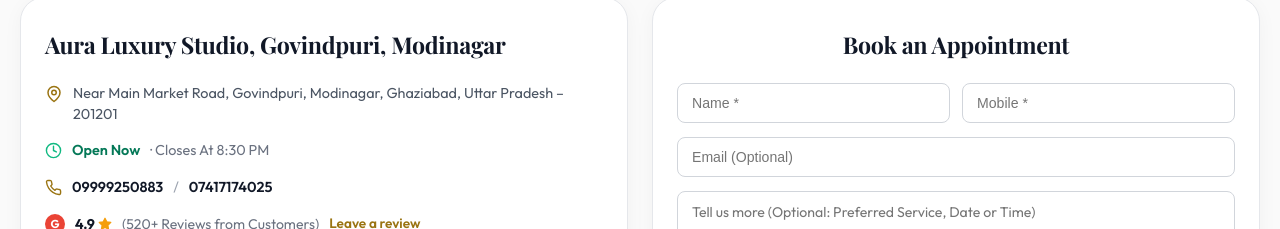
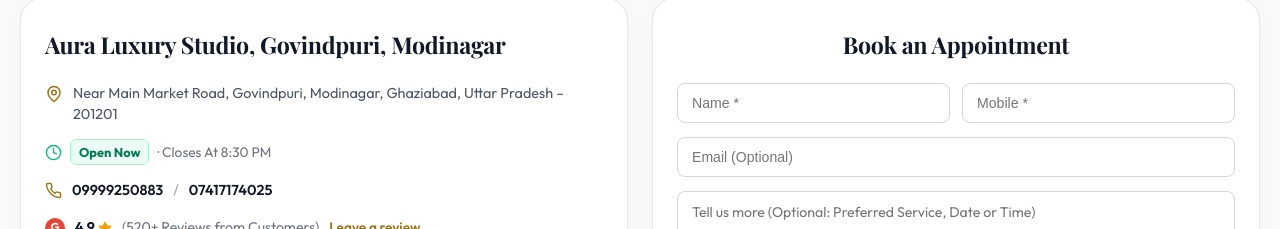
Before and after one commit to the-onelazyDev/aura-makeup-studio, a React (Vite) app in the folder frontend/: page / in a window 1280 px wide. Shown: the part 90-319 px from the top of the page. Built offline with nearby package versions, Linux system fonts and the light colour scheme; no server answers; a web font is replaced by a local one.

Commit message:
fix: make studio timing dynamic based on real-time IST hours

```diff
--- a/frontend/src/components/HeroSection.jsx
+++ b/frontend/src/components/HeroSection.jsx
@@ -1,8 +1,75 @@
-import React, { useState } from 'react';
+import React, { useState, useEffect } from 'react';
 import { MapPin, Clock, Phone, Star, Store, Check, Sparkles } from 'lucide-react';
 import { api } from '../services/api';
 
+const getStudioTimingStatus = () => {
+  try {
+    const now = new Date();
+    // Indian Standard Time (Asia/Kolkata)
+    const istString = now.toLocaleString("en-US", { timeZone: "Asia/Kolkata" });
+    const istDate = new Date(istString);
+    const hours = istDate.getHours();
+    const minutes = istDate.getMinutes();
+    const currentMinutes = hours * 60 + minutes;
+
+    const openMinutes = 9 * 60 + 30;   // 9:30 AM (570 mins)
+    const closeMinutes = 20 * 60 + 30; // 8:30 PM (1230 mins)
+
+    if (currentMinutes >= openMinutes && currentMinutes < closeMinutes) {
+      return {
+        isOpen: true,
+        statusText: 'Open Now',
+        timeText: '· Closes At 8:30 PM',
+        color: '#047857',
+        dotColor: '#10B981',
+        bgColor: '#ECFDF5',
+        borderColor: '#A7F3D0'
+      };
+    } else if (currentMinutes < openMinutes) {
+      return {
+        isOpen: false,
+        statusText: 'Closed Now',
+        timeText: '· Opens Today at 9:30 AM',
+        color: '#DC2626',
+        dotColor: '#EF4444',
+        bgColor: '#FEF2F2',
+        borderColor: '#FECACA'
+      };
+    } else {
+      return {
+        isOpen: false,
+        statusText: 'Closed Now',
+        timeText: '· Opens Tomorrow at 9:30 AM',
+        color: '#DC2626',
+        dotColor: '#EF4444',
+        bgColor: '#FEF2F2',
+        borderColor: '#FECACA'
+      };
+    }
+  } catch (e) {
+    return {
+      isOpen: false,
+      statusText: 'Open Daily',
+      timeText: '· 9:30 AM – 8:30 PM',
+      color: '#047857',
+      dotColor: '#10B981',
+      bgColor: '#ECFDF5',
+      borderColor: '#A7F3D0'
+    };
+  }
+};
+
 export default function HeroSection({ onOpenBooking, services = [] }) {
+  const [timingStatus, setTimingStatus] = useState(getStudioTimingStatus);
+
+  useEffect(() => {
+    setTimingStatus(getStudioTimingStatus());
+    const interval = setInterval(() => {
+      setTimingStatus(getStudioTimingStatus());
+    }, 30000); // refresh every 30s
+    return () => clearInterval(interval);
+  }, []);
+
   const [formData, setFormData] = useState({
     name: '',
     phone: '',
@@ -114,10 +181,20 @@
             </div>
 
             {/* Timings */}
-            <div style={{ display: 'flex', alignItems: 'center', gap: '10px', marginBottom: '14px', fontSize: '0.9rem' }}>
-              <Clock size={17} color="#10B981" style={{ flexShrink: 0 }} />
-              <span style={{ color: '#047857', fontWeight: '600' }}>Open Now</span>
-              <span style={{ color: '#6B7280' }}>· Closes At 8:30 PM</span>
+            <div style={{ display: 'flex', alignItems: 'center', gap: '8px', marginBottom: '14px', fontSize: '0.9rem', flexWrap: 'wrap' }}>
+              <Clock size={17} color={timingStatus.dotColor} style={{ flexShrink: 0 }} />
+              <span style={{
+                color: timingStatus.color,
+                fontWeight: '700',
+                background: timingStatus.bgColor,
+                border: `1px solid ${timingStatus.borderColor}`,
+                padding: '2px 8px',
+                borderRadius: '6px',
+                fontSize: '0.8rem'
+              }}>
+                {timingStatus.statusText}
+              </span>
+              <span style={{ color: '#6B7280', fontSize: '0.86rem' }}>{timingStatus.timeText}</span>
             </div>
 
             {/* Phone */}
```
